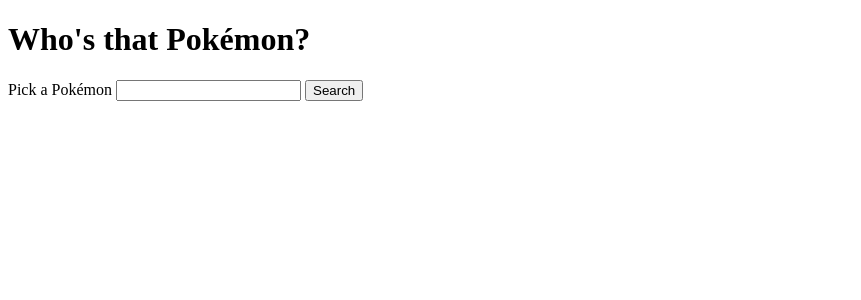
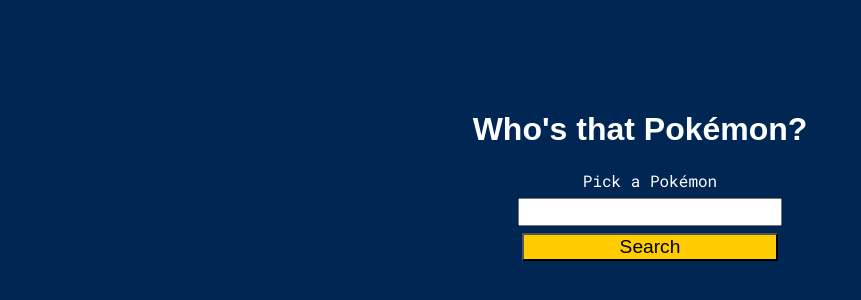
Before and after one commit to CharlotteGale/fcc-pokemon-search-app, a plain HTML site: page index.html in a window 1280 px wide. Shown: the whole page, without its empty margins (0-861 px from the left). Drawn offline with Linux system fonts and the light colour scheme; a web font is replaced by a local one.

Commit message:
add basic styling and chosen fonts

```diff
--- a/assets/styles.css
+++ b/assets/styles.css
@@ -0,0 +1,51 @@
+:root {
+    --pokemon-blue: rgb(0, 38, 84);
+    --pokemon-yellow: rgb(255, 204, 0);
+    --pokeball-red: rgb(255, 0, 0);
+    --pokeball-white: rgb(255, 255, 255);
+}
+
+body {
+    display: flex;
+    justify-content: center;
+    align-items: center;
+    height: 100vh;
+    margin: 0;
+    background-color: var(--pokemon-blue);
+    color: var(--pokeball-white);
+}
+main {
+    font-family: 'Roboto Mono', sans-serif;
+    text-align: center;
+    width: 80vw;
+    height: 80vh;
+    padding: 10px;
+    box-sizing: border-box;
+}
+#title {
+    font-size: 2em;
+}
+#title,
+#search-button {
+    font-family: 'Pokemon Solid', sans-serif;
+}
+.container-div {
+    width: inherit;
+    height: inherit;
+}
+.search-div {
+    display: flex;
+    flex-direction: column;
+    justify-content: center;
+    align-items: center;
+    gap: 7px;
+}
+#search-input,
+#search-button {
+    max-width: 50vw;
+    width: 25%;
+    font-size: 1.2em;
+}
+#search-button {
+    background-color: var(--pokemon-yellow);
+}
--- a/index.html
+++ b/index.html
@@ -6,6 +6,7 @@
     <title>Pokémon Search App</title>
     <link rel="stylesheet" href="/assets/styles.css">
     <link href="https://fonts.cdnfonts.com/css/pokemon-solid" rel="stylesheet">
+    <link href='https://fonts.googleapis.com/css?family=Roboto Mono' rel='stylesheet'>
 </head>
 <body>
     <main>
```
